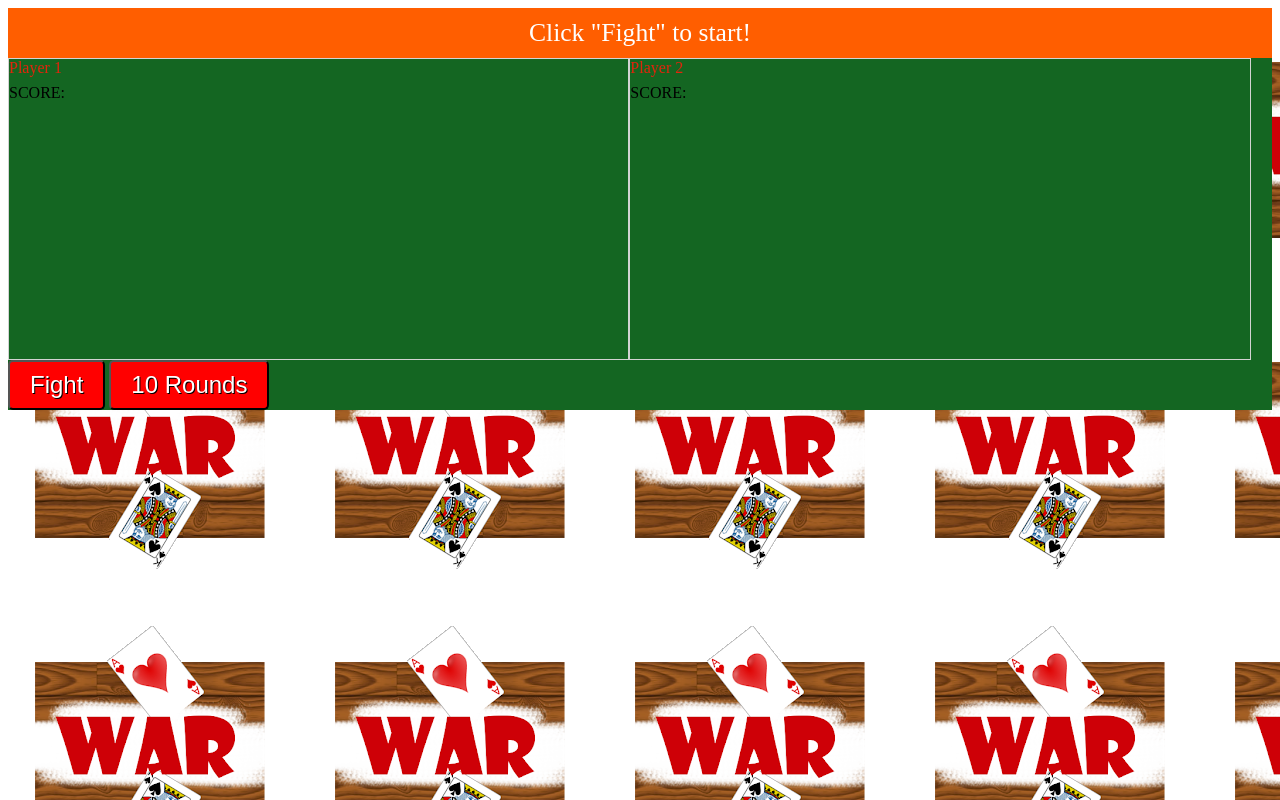
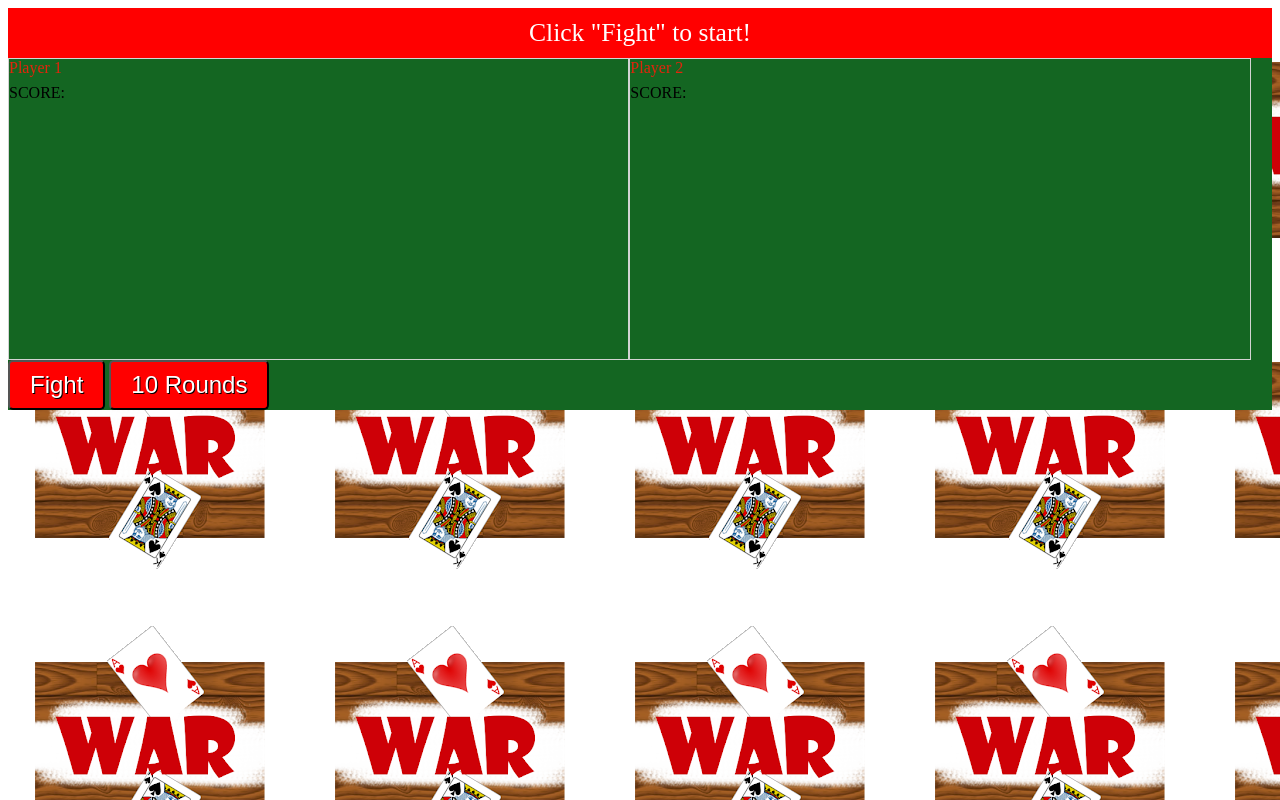
Before and after one commit to manoj-buyaker/-MS_Ms04_Pegasus_Tep_Hyderabad_2020_7, a website: page index.html in a window 1280 px wide. Drawn offline with Linux system fonts and the light colour scheme.

Commit message:
Update style.css

```diff
--- a/style.css
+++ b/style.css
@@ -55,7 +55,7 @@
   /*make it centered?  */
   text-align: center;
   color: white;
-  background-color: rgb(255, 94, 0);
+  background-color:red;
   padding: 10px;
 }
 .btn{
```
